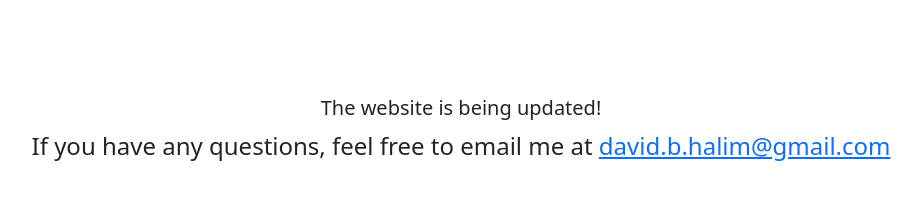
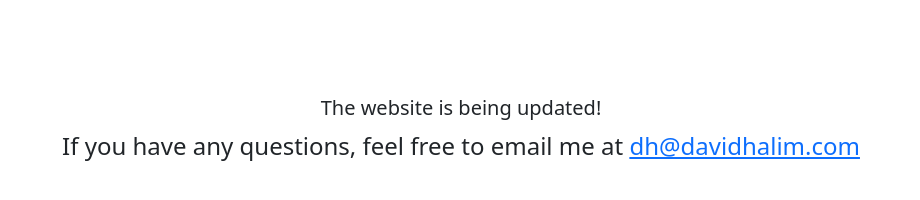
Before and after one commit to davidawoud/Resume, a plain HTML site: page index.html in a window 1280 px wide. Shown: the whole page, without its empty margins (157-1077 px from the left). Drawn offline with nearby package versions, Linux system fonts and the light colour scheme.

Commit message:
Email update

```diff
--- a/index.html
+++ b/index.html
@@ -14,7 +14,7 @@
     <div class="container-lg m-5 p-5 justify-content-center align-items-center text-center">
         <h2 class="fs-5">The website is being updated!</h1>
         <p class="fs-4">If you have any questions, feel free to email me at
-            <a href="mailto:david.b.halim@gmail.com">david.b.halim@gmail.com</a>
+            <a href="mailto:dh@davidhalim.com">dh@davidhalim.com</a>
         </p>
     </div>
 
```
